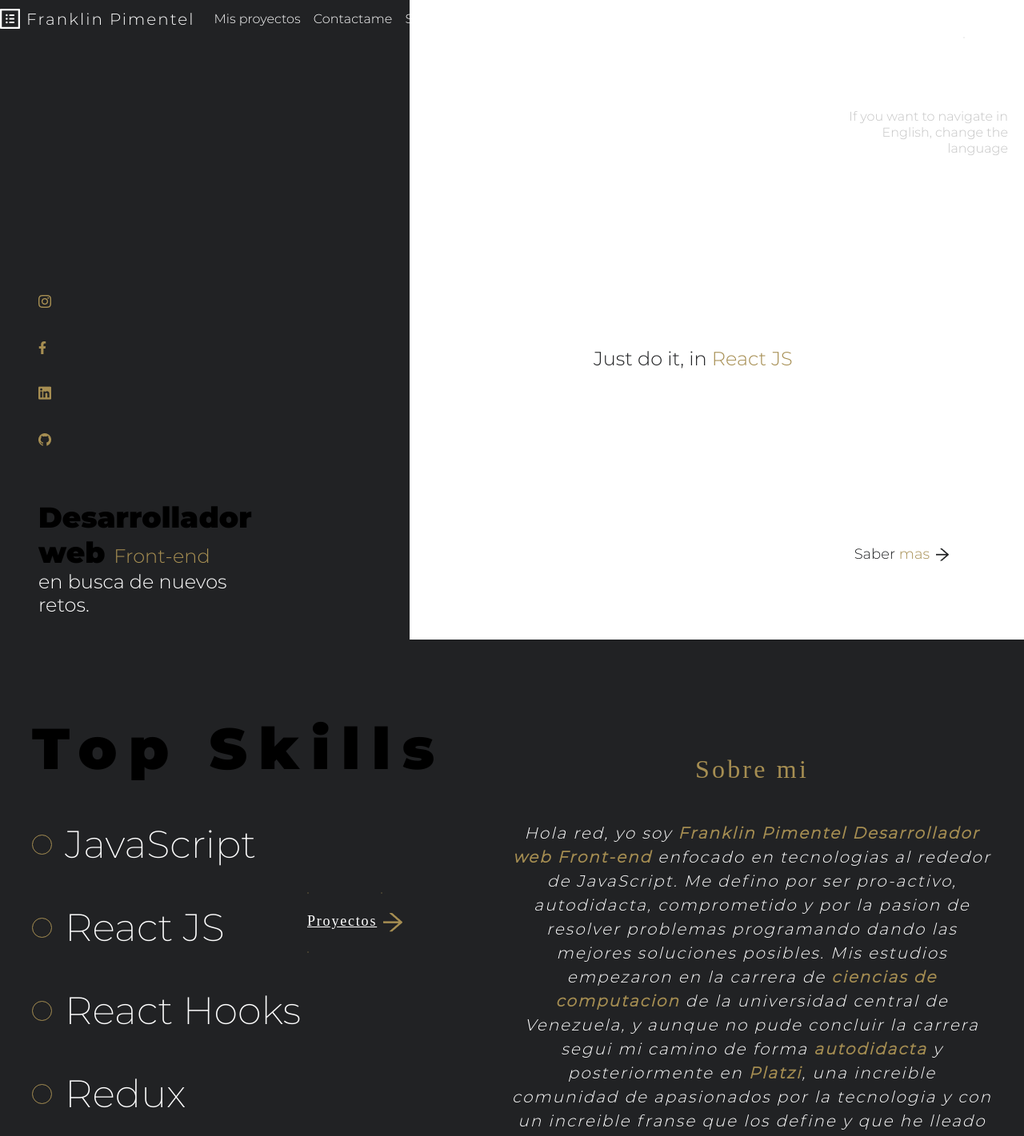
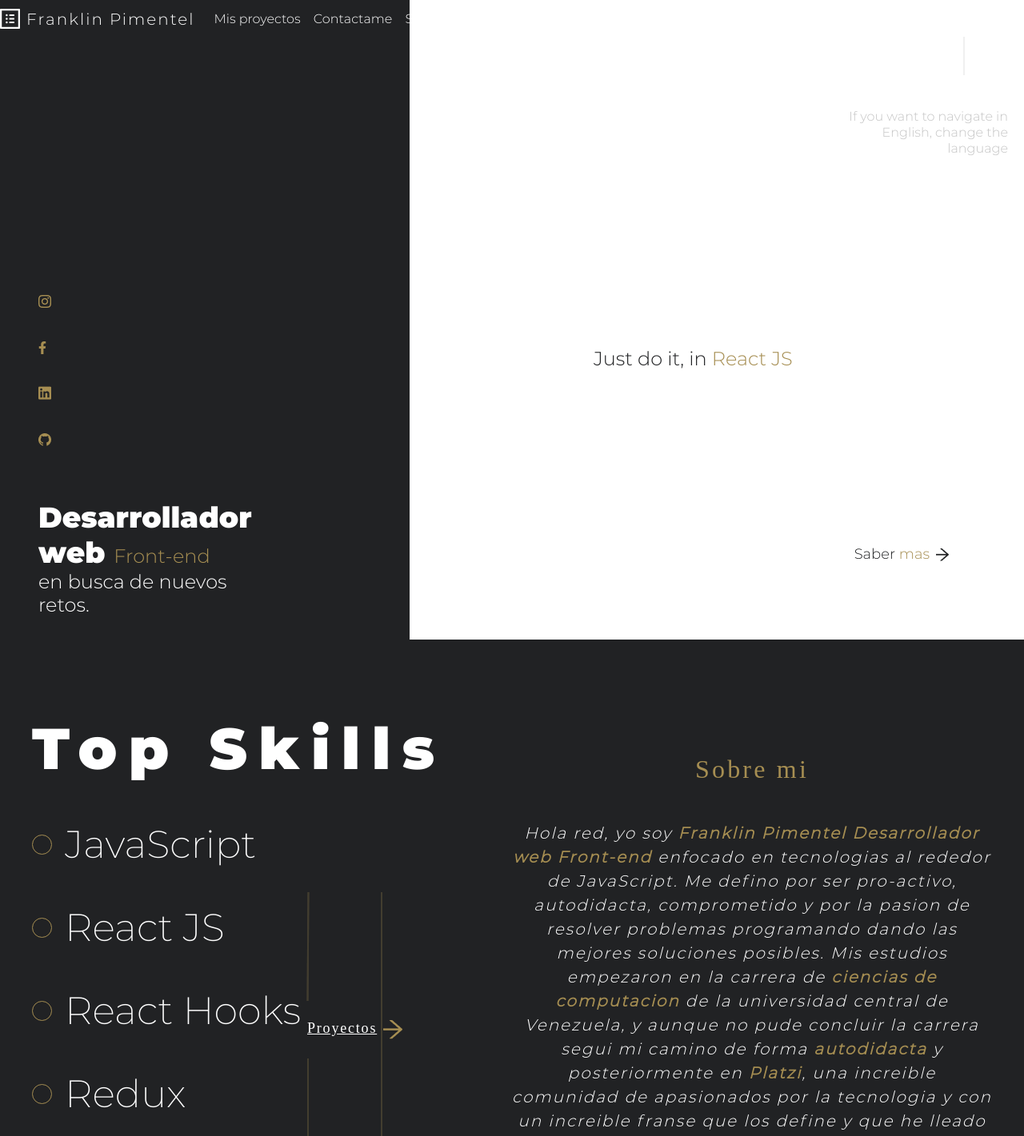
Before and after one commit to Franklingp/portafolioReact, a React app: page / in a window 1280 px wide. Shown: the top 1421 px of the page at 80% size. Built offline with nearby package versions, Linux system fonts and the light colour scheme; no server answers; a web font is replaced by a local one.

Commit message:
se han cambiado configuraciones de bootstrap y se han arreglado algunos estilos del home

```diff
--- a/public/index.html
+++ b/public/index.html
@@ -7,8 +7,13 @@
       name="description"
       content="Portafolio de Desarrollador web Front-end"
     />
+    <!-- Logo -->
     <link rel="apple-touch-icon" href="%PUBLIC_URL%/logo192.png" />
     <title>Franklin Pimentel</title>
+
+    <!-- Bootsrap -->
+    <link href="https://cdn.jsdelivr.net/npm/bootstrap@5.1.3/dist/css/bootstrap.min.css" rel="stylesheet" integrity="sha384-1BmE4kWBq78iYhFldvKuhfTAU6auU8tT94WrHftjDbrCEXSU1oBoqyl2QvZ6jIW3" crossorigin="anonymous">
+    <script src="https://cdn.jsdelivr.net/npm/bootstrap@5.1.3/dist/js/bootstrap.bundle.min.js" integrity="sha384-ka7Sk0Gln4gmtz2MlQnikT1wXgYsOg+OMhuP+IlRH9sENBO0LRn5q+8nbTov4+1p" crossorigin="anonymous"></script>
 </head>
 <body>
     <noscript>You need to enable JavaScript to run this app.</noscript>
--- a/src/assets/styles/Home.css
+++ b/src/assets/styles/Home.css
@@ -11,28 +11,27 @@
 	overflow-x: none;
 }
 
-.animation-none{
+.animation-none {
 	opacity: 0.01;
 	transition: opacity 400ms;
 }
 
-.animation-show{
+.animation-show {
 	opacity: 1;
 	transition: opacity 400ms;
 }
 
-.izq{
+.izq {
 	display: flex;
 	flex-direction: column;
 	background-color: #212224;
 	justify-content: flex-end;
 	width: 40%;
-    padding:48px;
+	padding: 48px;
 	color: white;
-
 }
 
-.social-media-icons{
+.social-media-icons {
 	height: 196px;
 	display: flex;
 	flex-direction: column;
@@ -42,24 +41,24 @@
 	bottom: 30px;
 }
 
-.left-info{
+.left-info {
 	font-style: normal;
 	font-weight: 300;
 	font-size: 24px;
 	line-height: 29px;
-    color: #FFFFFF;
+	color: #ffffff;
 	position: relative;
 	top: 35px;
 }
 
-.left-title{
+.left-title {
 	font-style: normal;
 	font-weight: 900;
 	font-size: 36px;
 	line-height: 44px;
 }
 
-.der{
+.der {
 	width: 60%;
 	display: flex;
 	flex-direction: column;
@@ -68,16 +67,17 @@
 	padding: 0px;
 }
 
-.vector-vertical{
+.home-custom-vertical-line {
 	position: absolute;
-    width: 0px;
-    height: 48.5px;
+	color: #c4c4c4;
+	width: 1px;
+	height: 48px !important;
 	right: 74px;
 	top: 30px;
-    border: 1px solid #C4C4C4;
+	border: 1px solid #c4c4c4;
 }
 
-.language{
+.language {
 	position: relative;
 	top: 40px;
 	right: 20px;
@@ -86,25 +86,25 @@
 	font-size: 16px;
 	line-height: 20px;
 	text-align: right;
-    color: #C4C4C4;
+	color: #c4c4c4;
 }
 
-.header{
+.header {
 	align-self: center;
 	position: relative;
 	left: 35px;
 }
 
-.header-bold{
-    font-family: 'Black-italic';
+.header-bold {
+	font-family: "Black-italic";
 	font-weight: 1000;
 	font-size: 72px;
 	line-height: 88px;
 	letter-spacing: 0.1em;
 }
 
-.header-ligth{
-    font-family: 'Ligth';
+.header-ligth {
+	font-family: "Ligth";
 	font-weight: 300;
 	font-size: 24px;
 	line-height: 29px;
@@ -114,7 +114,7 @@
 	bottom: 10px;
 }
 
-.read-more{
+.read-more {
 	font-style: normal;
 	font-weight: 300;
 	font-size: 18px;
@@ -124,33 +124,32 @@
 	right: 94px;
 }
 
-.show-mobile{
+.show-mobile {
 	display: none;
 }
 
-.show-desktop{
+.show-desktop {
 	display: initial;
 }
 
-@media (max-width: 1000px){
-
-    .show-mobile{
+@media (max-width: 1000px) {
+	.show-mobile {
 		display: initial;
 	}
 
-    .show-desktop{
+	.show-desktop {
 		display: none;
 	}
 
-    .contenido{
+	.contenido {
 		justify-content: center;
 	}
 
-    .read-more{
+	.read-more {
 		color: white;
 	}
 
-    .izq{
+	.izq {
 		width: 100vw;
 		padding: 24px;
 		height: 100vh;
@@ -158,15 +157,15 @@
 		align-items: center;
 	}
 
-    .left-info{
+	.left-info {
 		top: 0px;
 	}
 
-    .social-media-icons{
+	.social-media-icons {
 		display: none;
 	}
 
-    .der{
+	.der {
 		display: none;
 	}
 }
--- a/src/index.css
+++ b/src/index.css
@@ -2,67 +2,67 @@
 	display: none;
 }
 
-@font-face{
+@font-face {
 	font-family: "Black-italic";
 	src: url("./assets/fonts/Montserrat-BlackItalic.ttf");
 }
 
-@font-face{
+@font-face {
 	font-family: "Black";
 	src: url("./assets/fonts/Montserrat-Black.ttf");
 }
 
-@font-face{
+@font-face {
 	font-family: "Thin";
 	src: url("./assets/fonts/Montserrat-Thin.ttf");
 }
 
-@font-face{
+@font-face {
 	font-family: "Thin-italic";
 	src: url("./assets/fonts/Montserrat-ThinItalic.ttf");
 }
 
-@font-face{
+@font-face {
 	font-family: "Extra-ligth";
 	src: url("./assets/fonts/Montserrat-ExtraLight.ttf");
 }
 
-@font-face{
+@font-face {
 	font-family: "Ligth";
 	src: url("./assets/fonts/Montserrat-Light.ttf");
 }
 
-@font-face{
+@font-face {
 	font-family: "Regular";
 	src: url("./assets/fonts/Montserrat-Regular.ttf");
 }
 
-@font-face{
+@font-face {
 	font-family: "Bold";
 	src: url("./assets/fonts/Montserrat-Bold.ttf");
 }
 
-.text-ligth{
+.text-ligth {
 	font-family: "Ligth";
 }
 
-.text-bold{
+.text-bold {
 	font-family: "Bold";
 }
 
-.text-extra-ligth{
+.text-extra-ligth {
 	font-family: "Extra-ligth";
 }
 
-.text-black{
-  font-family: 'Black';
+.font-black {
+	font-family: "Black";
 }
 
-.text-regular{
-  font-family: 'Regular';
+.text-regular {
+	font-family: "Regular";
 }
 
-.content-top{
+.content-top {
 	padding-top: 48px;
 }
 
@@ -73,5 +73,5 @@ body {
     sans-serif; */
 	-webkit-font-smoothing: antialiased;
 	-moz-osx-font-smoothing: grayscale;
-  font-family: 'Regular';
+	font-family: "Regular";
 }
--- a/src/index.js
+++ b/src/index.js
@@ -4,8 +4,9 @@ import './index.css';
 import App from './App';
 
 //This is bootstrap
-import 'bootstrap/dist/css/bootstrap.css';
-import 'bootstrap/dist/js/bootstrap.bundle.min';
+// import 'bootstrap/dist/css/bootstrap.css';
+// import 'bootstrap/dist/js/bootstrap.bundle.min';
+import 'bootstrap';
 
 //animate library
 import 'animate.css';
--- a/src/pages/About.css
+++ b/src/pages/About.css
@@ -52,7 +52,7 @@
 
 .vector-about {
 	width: 0px;
-	height: 136px;
+	height: 136px !important;
 	border: 0.3px solid #a68e52;
 	color: #a68e52;
 	transform: rotate(0.42deg);
@@ -60,7 +60,7 @@
 
 .vector-about-division {
 	width: 0px;
-	height: 350px;
+	height: 350px !important;
 	border: 1px solid #a68e52;
 	position: relative;
 	right: 35px;
--- a/src/pages/About.js
+++ b/src/pages/About.js
@@ -23,7 +23,7 @@ export const About = () => {
         <section className={animation}>
             <section className="about-izq">
                 <div className="left-block">
-                    <h2 className="title-list text-black title-about">Top Skills </h2>
+                    <h2 className="title-list font-black title-about">Top Skills </h2>
                     {
                         skills.map(skill => (
                             <div key={skill} className="skill-item">
--- a/src/pages/Home.js
+++ b/src/pages/Home.js
@@ -31,8 +31,9 @@ const Home = () => {
                             <img src={github} alt="github" />
                         </a>
                     </aside>
-                    <hr className="vector-about show-mobile" />
-                    <p className="left-info text-ligth"><span className="left-title text-black">Desarrollador <br /> web </span>
+                    {/* <hr className="home-custom-vertical-line show-mobile" /> */}
+                    <hr style={{ color: "red" }} className="vector-about show-mobile" />
+                    <p className="left-info text-ligth"><span className="left-title font-black">Desarrollador <br /> web </span>
                         <span style={{ color: '#A68E52' }}>Front-end</span>
                         <br />
                         en busca de nuevos <br />
@@ -43,11 +44,12 @@ const Home = () => {
 
 
                 <div className="der">
-                    <hr className="vector-vertical" />
+                    {/* <hr className="vector-vertical" /> */}
+                    <hr className="home-custom-vertical-line" />
                     <aside className="language text-ligth">
                         If you want to navigate in <br />
-                    English, change the <br />
-                    language
+                        English, change the <br />
+                        language
                 </aside>
                     <div className='header'>
                         <h1 className='header-bold animate__animated animate__fadeInDown'>Welcome</h1>
--- a/webpack.config.js
+++ b/webpack.config.js
@@ -48,7 +48,7 @@ module.exports = {
                         name: "assets/static/[name].[contenthash].[ext]"
                     }
                 }
-            }
+            },
         ]
     },
     plugins: [
```
Also changed, not shown: package.json (+5 -2 lines), 1 other file (tests, documents, lock files or other folders). Lines whose indentation alone changed are shown as unchanged.
